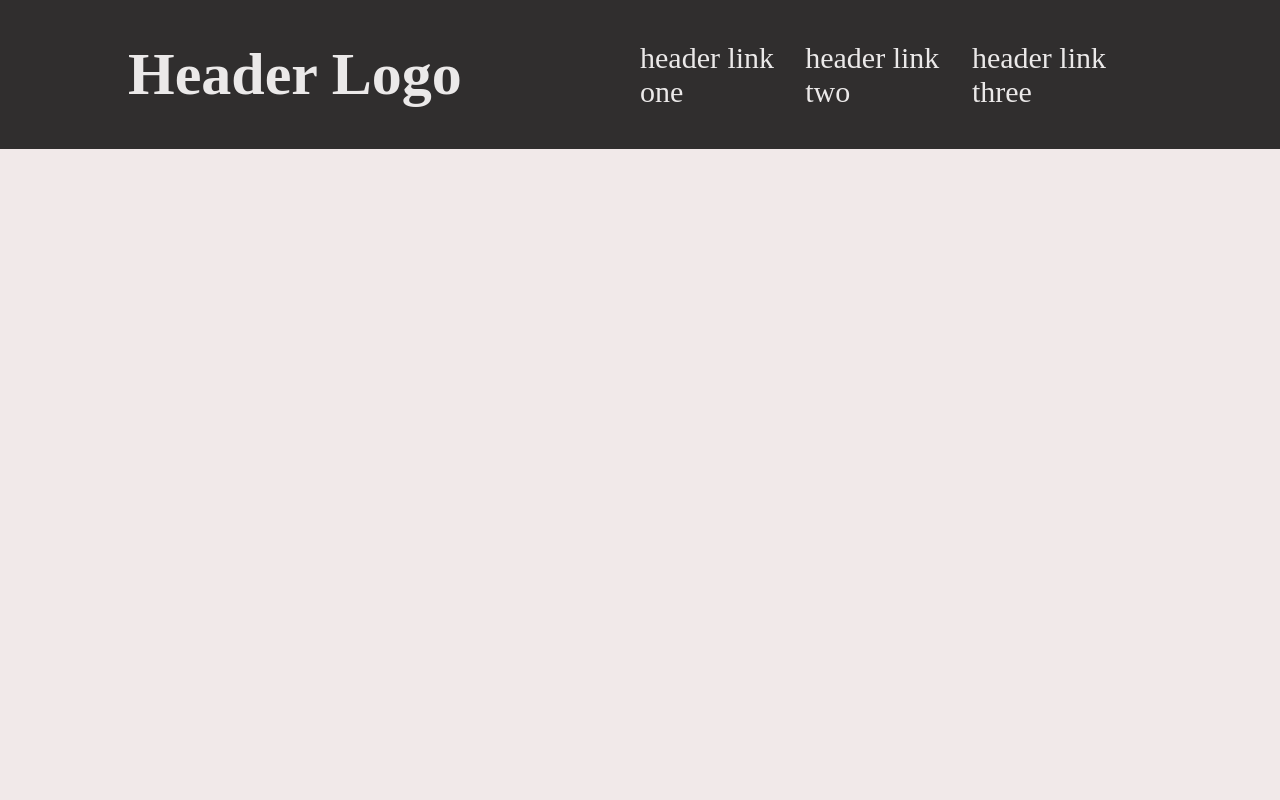
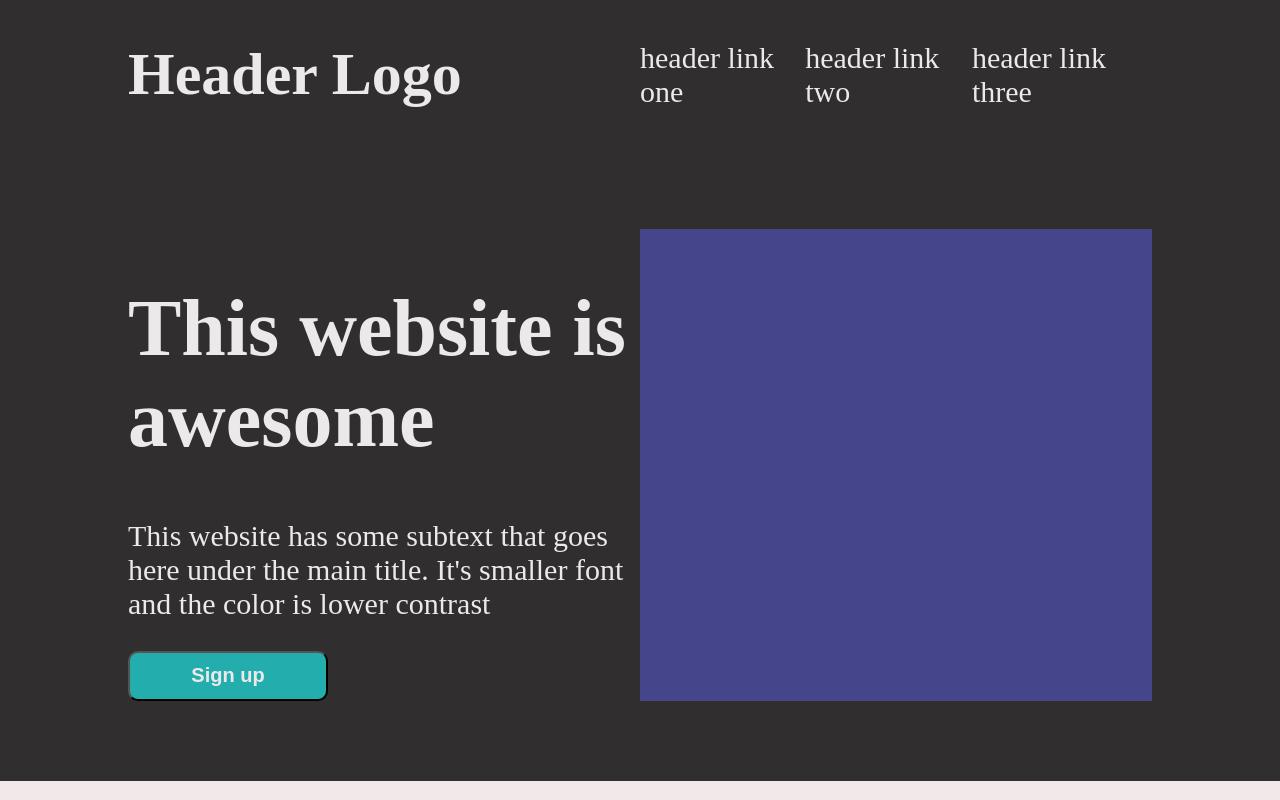
Before and after one commit to IrianB/first-project, a plain HTML site: page index.html in a window 1280 px wide. Drawn offline with Linux system fonts and the light colour scheme.

Commit message:
second commit

```diff
--- a/css/styles.css
+++ b/css/styles.css
@@ -34,3 +34,39 @@ body{
     text-decoration: none;
     font-size: 30px;
 }
+
+/*First Container*/
+.first-container{
+    background-color: rgb(48, 46, 46);
+    display: flex;
+    padding: 5rem 0;
+}
+
+.container1-box1{
+    margin-left: 10%;
+    flex: 50%;
+}
+
+.container1-box2{
+    background-color: rgb(69, 69, 139);
+    margin-right: 10%;
+    flex: 50%;
+}
+
+.first-container .container1-box1 h1{
+    font-size: 80px;
+}
+
+.first-container .container1-box1 p{
+    font-size: 30px;
+}
+
+.first-container .container1-box1 .sign-up{
+    width: 200px;
+    height: 50px;
+    border-radius: 10px;
+    background-color: rgb(36, 173, 173);
+    font-size: 20px;
+    font-weight: 600;
+    cursor: pointer;
+}
--- a/index.html
+++ b/index.html
@@ -21,6 +21,19 @@
         </div>
     </div>
 
+    <div class="first-container">
+        <div class="container1-box1">
+            <h1>This website is awesome</h1>
+            <p>This website has some subtext that goes here under the
+                main title. It's smaller font and the color is lower contrast</p>
+
+            <button type="submit" class="sign-up">Sign up</button>
+        </div>
+        <div class="container1-box2">
+            <div class="image"></div>
+        </div>
+    </div>
+
 </body>
 
 </html>
```
